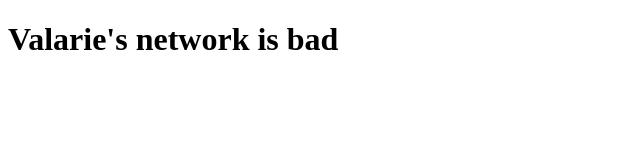
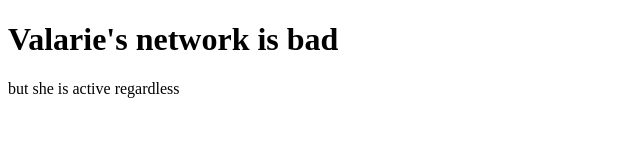
Before and after one commit to valcode28/testRepro, a plain HTML site: page app/src/index.html in a window 1280 px wide. Shown: the whole page, without its empty margins (0-640 px from the left). Drawn offline with Linux system fonts and the light colour scheme.

Commit message:
second commit

```diff
--- a/app/src/index.html
+++ b/app/src/index.html
@@ -1,11 +1,15 @@
 <!DOCTYPE html>
 <html lang="en">
+
 <head>
     <meta charset="UTF-8">
     <meta name="viewport" content="width=device-width, initial-scale=1.0">
     <title>Document</title>
 </head>
+
 <body>
     <h1>Valarie's network is bad</h1>
+    <p>but she is active regardless</p>
 </body>
+
 </html>
```
